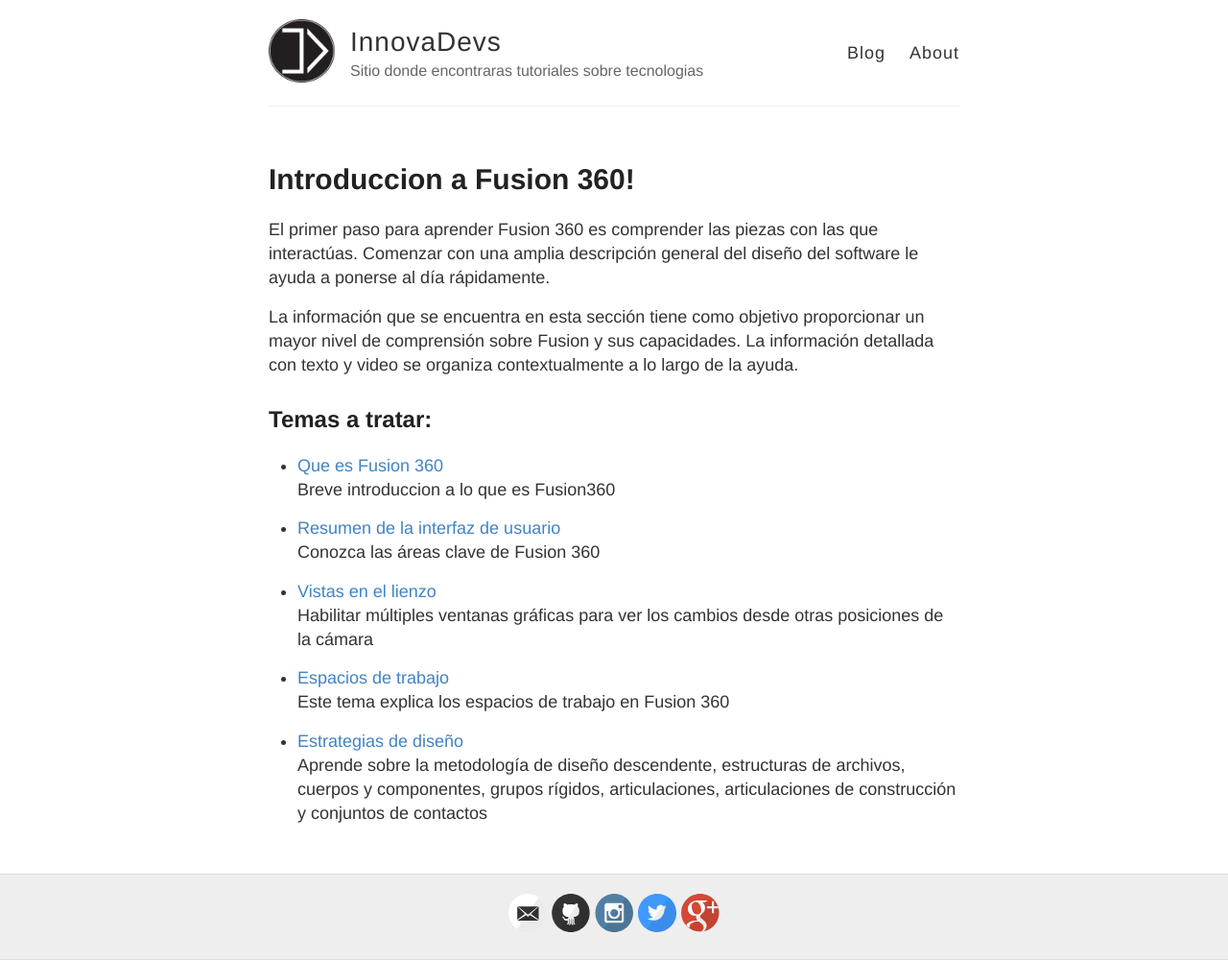
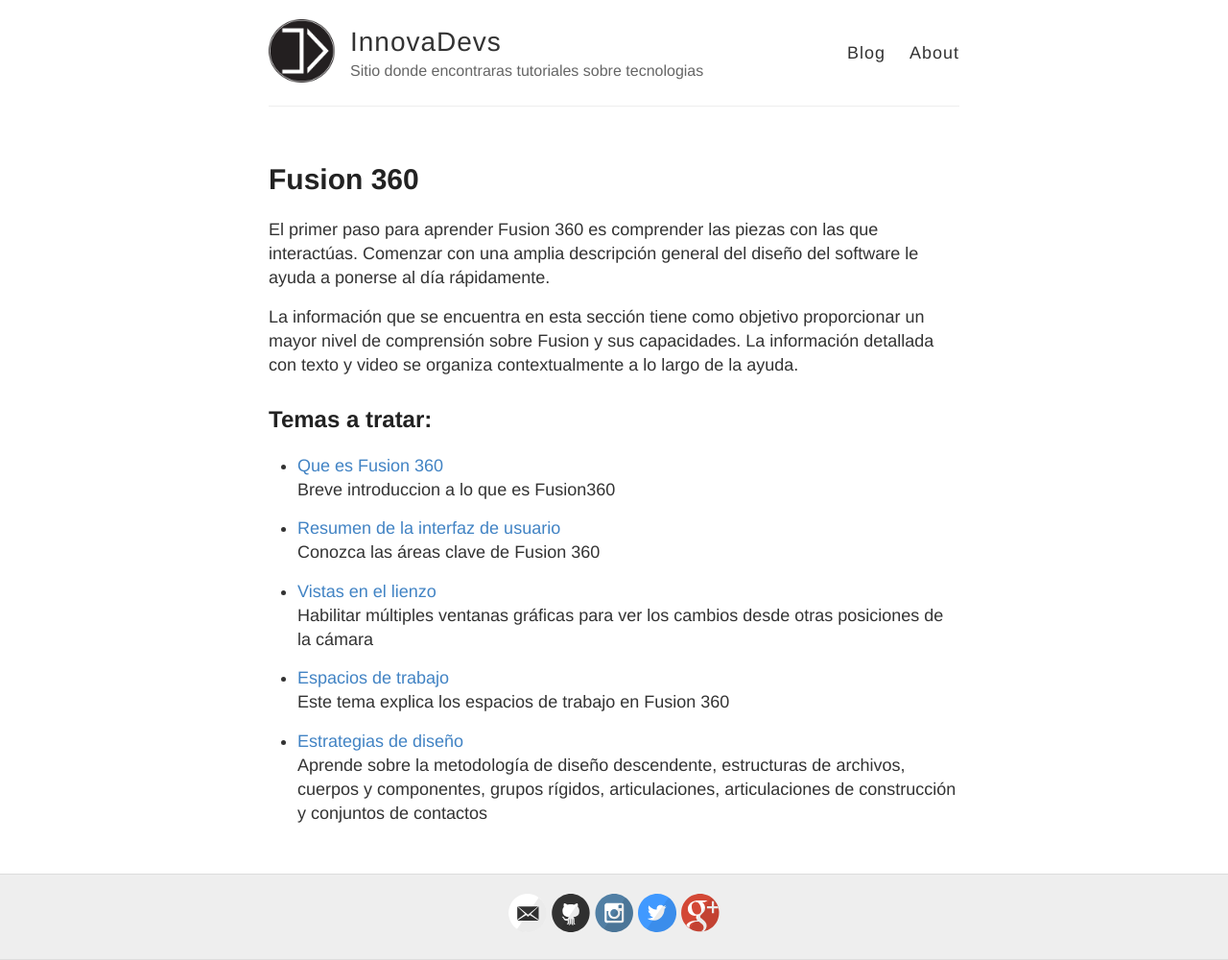
Before and after one commit to innovadevs/innovadevs.github.io, a Jekyll site: the page built from fusion360.md, in a window 1280 px wide. Shown: the whole page at 96% size. Built offline with Jekyll 4.4.1, drawn with Linux system fonts in a browser that asks for light colours.

```diff
--- a/_posts/2018-6-24-intro-fusion-360.md
+++ b/fusion360.md
@@ -1,6 +1,7 @@
 ---
 layout: page
-title: Introduccion a Fusion 360!
+title: Fusion 360
+permalink: /Fusion 360/
 ---
 El primer paso para aprender Fusion 360 es comprender las piezas con las que interactúas. Comenzar con una amplia descripción general del diseño del software le ayuda a ponerse al día rápidamente.
 
```
